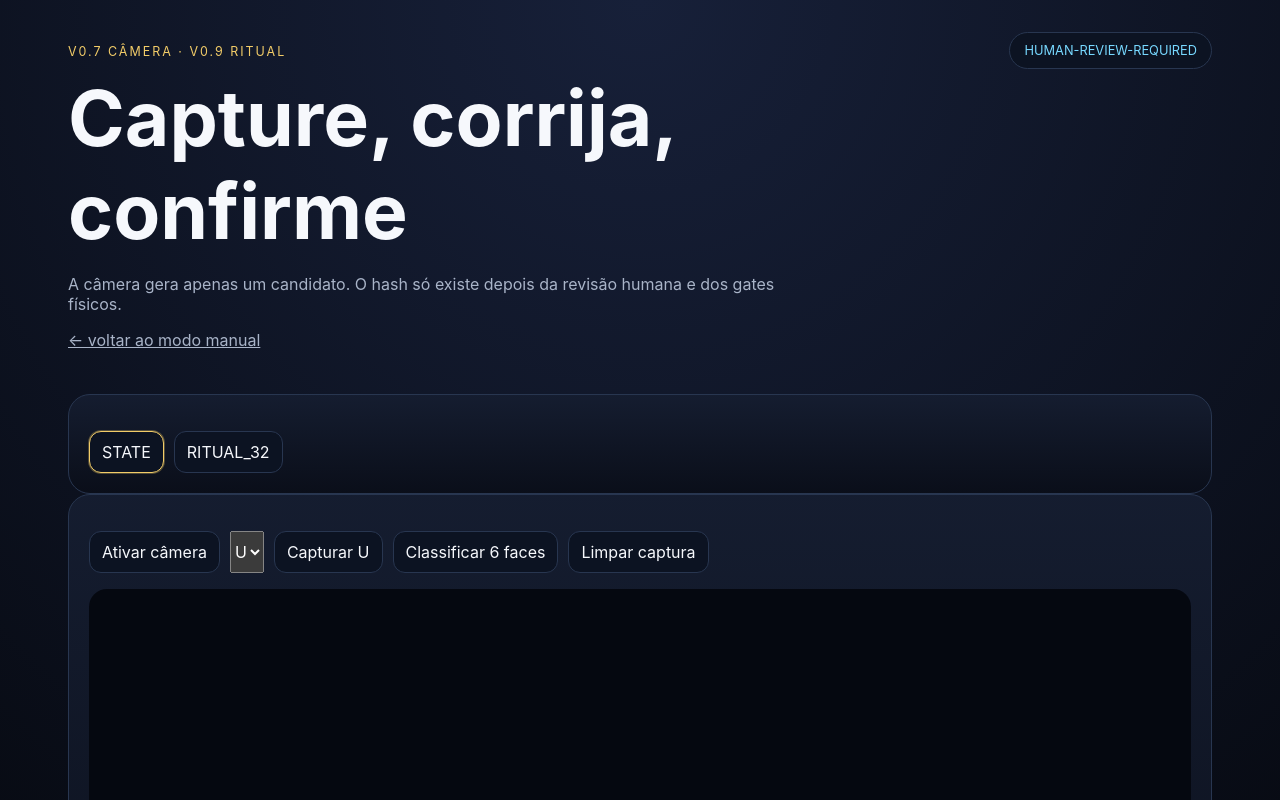
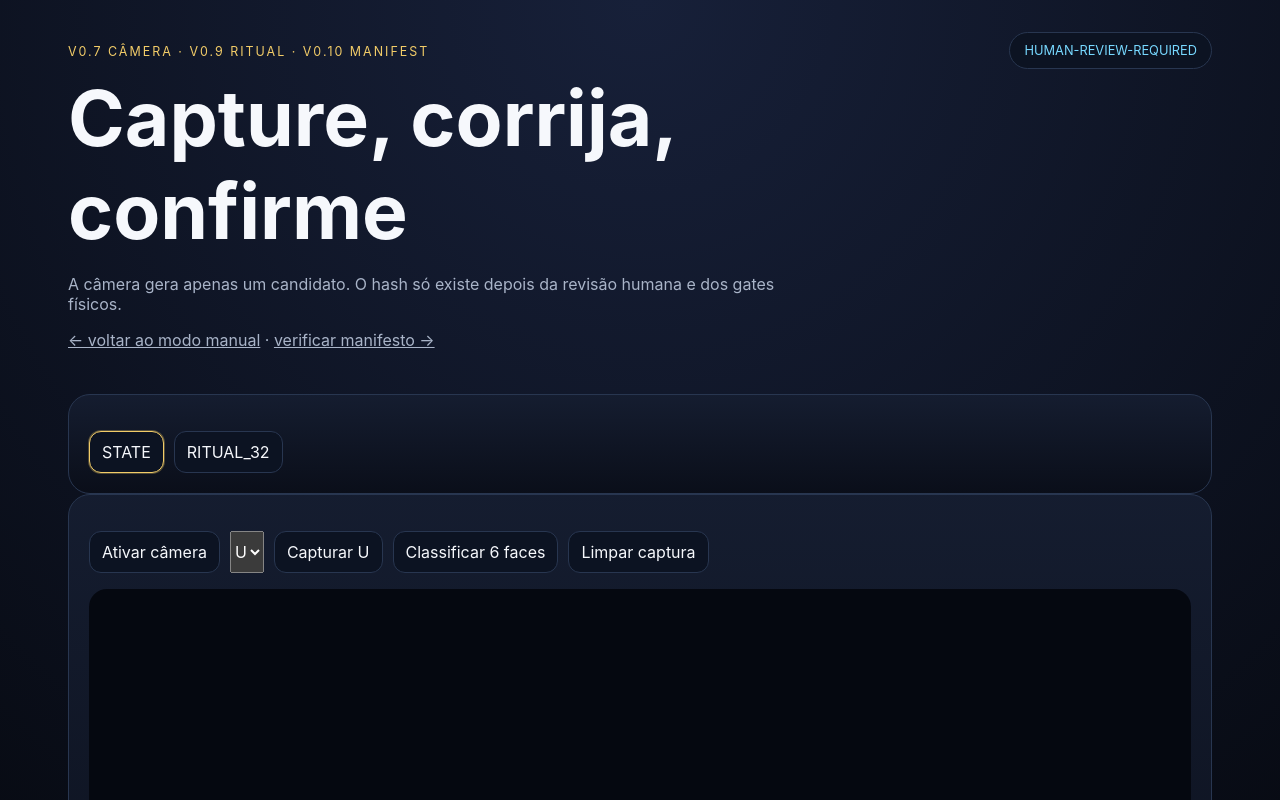
Before and after one commit to tehknesolutions/cubo-hnk, a Next.js app in the folder apps/web/: page /oraculum/camera in a window 1280 px wide. Shown: the top 800 px of the page. Built offline with nearby package versions, Linux system fonts and the light colour scheme.

Commit message:
feat(v0.10): expose downloadable session manifest in camera UI

```diff
--- a/apps/web/app/oraculum/camera/CameraConsultationClient.tsx
+++ b/apps/web/app/oraculum/camera/CameraConsultationClient.tsx
@@ -3,6 +3,7 @@
 import Link from 'next/link';
 import { useEffect,useMemo,useRef,useState } from 'react';
 import { classifyRgb,rgbToHex,sampleNinePatches,type Rgb } from '../camera-color-utils.mjs';
+import { ManifestActions } from '../ManifestActions';
 import styles from '../oraculum.module.css';
 
 const FACES=['U','R','F','D','L','B'] as const;
@@ -156,7 +157,7 @@ export function CameraConsultationClient(){
 
   return <main className={styles.shell}>
     <header className={styles.hero}>
-      <div><p className={styles.kicker}>V0.7 CÂMERA · V0.9 RITUAL</p><h1>Capture, corrija, confirme</h1><p>A câmera gera apenas um candidato. O hash só existe depois da revisão humana e dos gates físicos.</p><p><Link href="/oraculum">← voltar ao modo manual</Link></p></div>
+      <div><p className={styles.kicker}>V0.7 CÂMERA · V0.9 RITUAL · V0.10 MANIFEST</p><h1>Capture, corrija, confirme</h1><p>A câmera gera apenas um candidato. O hash só existe depois da revisão humana e dos gates físicos.</p><p><Link href="/oraculum">← voltar ao modo manual</Link> · <Link href="/oraculum/verify">verificar manifesto →</Link></p></div>
       <div className={styles.badge}>HUMAN-REVIEW-REQUIRED</div>
     </header>
 
@@ -208,12 +209,13 @@ export function CameraConsultationClient(){
 
     {result&&!result.ok&&(result.legality||result.ritualIntegrity)&&<section className={styles.card}>
       <h2>Gate físico bloqueou a consulta</h2>
-      <p>Nenhum SHA oracular foi produzido para este envio.</p>
+      <p>Nenhum SHA oracular ou manifesto V0.10 foi produzido para este envio.</p>
       <pre className={styles.audit}>{JSON.stringify({legality:result.legality,ritualIntegrity:result.ritualIntegrity},null,2)}</pre>
     </section>}
 
     {result?.raw&&<section className={styles.results}>
       <div className={styles.resultHero}><div><p className={styles.kicker}>RAW V0.4</p><h2>{result.raw.hnk.glyphId} · Path {result.raw.path32.index}</h2><p className={styles.hash}>{result.raw.raw.seed256}</p></div><div className={styles.colorTriad}><span style={{background:result.raw.colors.essence}}/><span style={{background:result.raw.colors.shadow}}/><span style={{background:result.raw.colors.manifestation}}/></div></div>
+      {result.manifest&&<ManifestActions manifest={result.manifest}/>}
       {result.ritualIntegrity?.valid&&<div className={styles.validState}>✓ RITUAL_32 V0.9 confirmado fisicamente.</div>}
       <article className={styles.malkuth}><div><small>MALKUTH</small><h3>{result.interpretation?.malkuth?.dominantKey||'Sem dominante'}</h3></div><p>{result.interpretation?.malkuth?.actionTemplate}</p></article>
     </section>}
```
